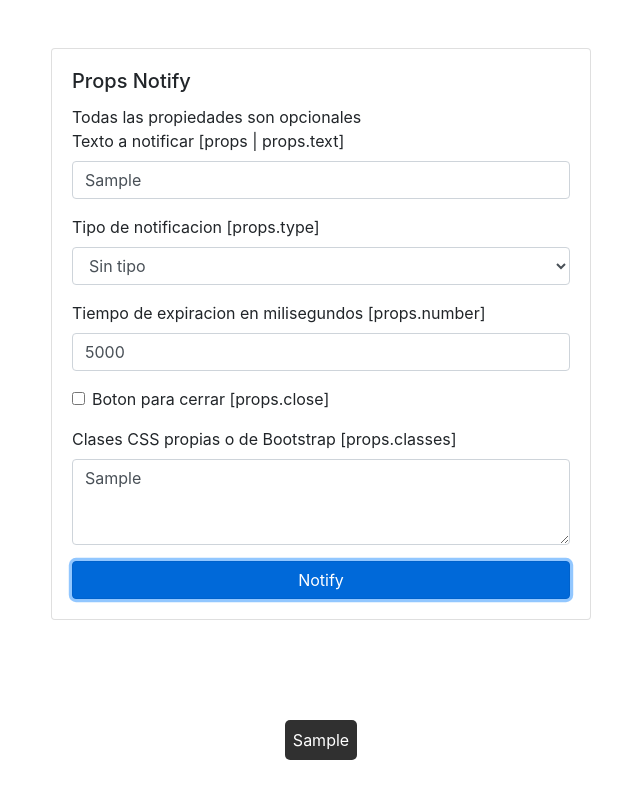
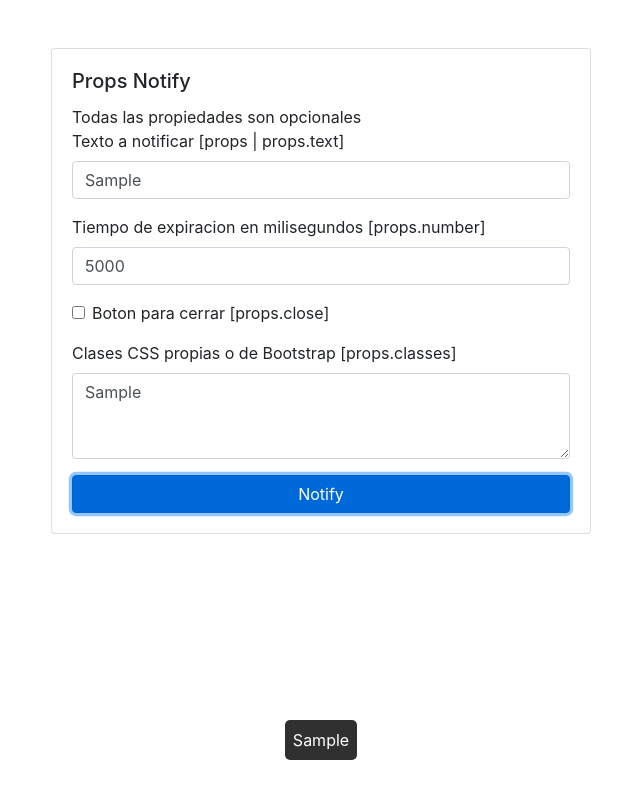
Before and after one commit to JulioChaile/notify, a plain HTML site: page index.html in a window 1280 px wide. Both pictures are taken after typing "Sample", "Sample" into the empty fields and a click on the button "Notify". Shown: the whole page, without its empty margins (319-959 px from the left). Drawn offline with nearby package versions, Linux system fonts and the light colour scheme.

Commit message:
Remove type

```diff
--- a/index.html
+++ b/index.html
@@ -25,21 +25,6 @@
               <div class="form-group">
                 <label for="textInput">Texto a notificar [props | props.text]</label>
                 <input type="text" class="form-control" id="textInput" name="text" placeholder="Ingrese un texto">
-              </div>
-              <div class="form-group">
-                <label for="selectInput">Tipo de notificacion [props.type]</label>
-                <select class="form-control" id="selectInput" name="type">
-                    <option value="">Sin tipo</option>
-                    <option value="error">Error</option>
-                    <option value="exito">Exito</option>
-                    <option value="completar">Completar</option>
-                    <option value="requeridos">Requeridos</option>
-                    <option value="archivo_success">Archivo generado</option>
-                    <option value="busqueda_fail">Busqueda sin resultados</option>
-                    <option value="auth_fail">Fallo autentificación</option>
-                    <option value="per_fail">Fallo permisos</option>
-                    <option value="fail">Error inesperado</option>
-                </select>
               </div>
               <div class="form-group">
                 <label for="numberInput">Tiempo de expiracion en milisegundos [props.number]</label>
--- a/index.js
+++ b/index.js
@@ -1,32 +1,9 @@
-//import { PRE } from "./constants"
-
-const PRE = {
-    error: 'Hubo un error al procesar la solicitud, inténtelo nuevamente',
-    exito: 'La operación se realizó exitosamente',
-    completar: 'Debe completar todos los campos para continuar',
-    requeridos: 'Debe completar los campos requeridos para continuar',
-    archivo_success: '¡Archivo generado!',
-    busqueda_fail: 'La busqueda no produjo resultados',
-    auth_fail: 'Su sesión ha expirado, vuelva a iniciar para continuar',
-    per_fail: 'No tienes los permisos necesarios para realizar esta acción',
-    fail: 'Ocurrió un error inesperado.'
-}
-
 /**
  * Crea una notificacion emergente desde abajo, se le puede enviar una cadena o un html en forma de cadena
  * Bootstrap 4.5
  *
  * @param   {object|string}     props           Propiedades para la notificacion, si es una cadena se envia la notificacion con su contenido
  * @param   {string=}           props.text      Cadena de texto o cadena html que aparecera dentro de la notificacion
- * @param   {string=}           props.type      Si se envia esta propiedad se creara una notificacion predeterminada
- *                                              error: 'Hubo un error al procesar la solicitud, inténtelo nuevamente',
- *                                              exito: 'La operación se realizó exitosamente',
- *                                              completar: 'Debe completar todos los campos para continuar',
- *                                              requeridos: 'Debe completar los campos requeridos para continuar',
- *                                              busqueda_fail: 'La busqueda no produjo resultados'',
- *                                              auth_fail: 'Su sesión ha expirado, vuelva a iniciar para continuar',
- *                                              per_fail: 'No tienes los permisos necesarios para realizar esta acción',
- *                                              fail: 'Ocurrió un error inesperado.'
  * @param   {number=}           props.time      Tiempo de duracion en pantalla de la notificacion
  * @param   {boolean=}          props.close     Si la propiedad "close" es true se agrega un boton para cerrar la notificacion
  * @param   {string=}           props.classes   Cadena de texto con clases css separadas por espacios para personalizar la notificacion
@@ -35,8 +12,6 @@ function Notify (props) {
     let text = typeof props === 'string'
         ? props
         : props.text
-
-    const type = props.type || ''
 
     const time = typeof props.time === 'number'
         ? props.time
@@ -66,7 +41,7 @@ function Notify (props) {
 
     notify.className = 'notify-container notify-show mt-1'
     notify.innerHTML = `<div class="relative-position bg-black notify p-2 text-center d-flex align-items-center justify-content-center ${classes}">
-                            ${PRE[type] || text}
+                            ${text}
                         </div>`
 
     // Añado la notificacion al contenedor
```
Also changed, not shown: constants.js (deleted, +0 -11 lines).
